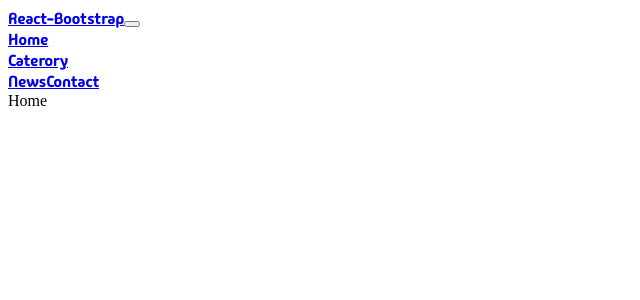
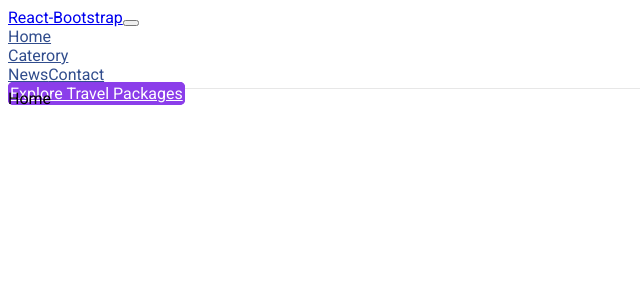
Before and after one commit to Noaman-Saleem-Portfolio/1-travel-app-MERN, a React app in the folder frontend/: page / in a window 1280 px wide. Shown: the top 300 px of the page, without its empty margins (0-640 px from the left). Built offline with nearby package versions, Linux system fonts and the light colour scheme; the HTML template or start-up script is replaced by a standard one.

Commit message:
Navbar cont

```diff
--- a/frontend/src/components/Header.tsx
+++ b/frontend/src/components/Header.tsx
@@ -7,7 +7,40 @@ import { Link } from "react-router-dom";
 const Header = () => {
   return (
     <header>
-      <Navbar expand="lg" className="bg-body-tertiary">
+      <Navbar expand="lg" className="">
+        <Container>
+          <Navbar.Brand href="#home">React-Bootstrap</Navbar.Brand>
+          <Navbar.Toggle aria-controls="basic-navbar-nav" />
+          <Navbar.Collapse
+            id="basic-navbar-nav"
+            className="justify-content-between"
+          >
+            <Nav className="">
+              <Link className="nav-link " to={"/"}>
+                Home
+              </Link>
+              <NavDropdown title="Caterory" id="basic-nav-dropdown">
+                <Link className="dropdown-item" to={"/"}>
+                  Action
+                </Link>
+              </NavDropdown>
+              <Link className="nav-link" to={"/news"}>
+                News
+              </Link>
+              <Link className="nav-link" to={"/contact"}>
+                Contact
+              </Link>
+            </Nav>
+            <Nav>
+              <Link className="nav-link explore-packages-btn" to={"/"}>
+                Explore Travel Packages
+              </Link>
+            </Nav>
+          </Navbar.Collapse>
+        </Container>
+      </Navbar>
+
+      {/* <Navbar expand="lg" className="bg-body-tertiary">
         <Container>
           <Navbar.Brand href="#home">React-Bootstrap</Navbar.Brand>
           <Navbar.Toggle aria-controls="basic-navbar-nav" />
@@ -38,7 +71,7 @@ const Header = () => {
             </Nav>
           </Navbar.Collapse>
         </Container>
-      </Navbar>
+      </Navbar> */}
     </header>
   );
 };
--- a/frontend/src/styles/_header.scss
+++ b/frontend/src/styles/_header.scss
@@ -1,10 +1,10 @@
 // @import url("https://fonts.googleapis.com/css2?family=Madimi+One&display=swap");
 
 // how to use locally downloaded font in css
-@font-face {
-  font-family: MadimiOne-Regular;
-  src: url("./fonts/MadimiOne-Regular.ttf");
-}
+// @font-face {
+//   font-family: MadimiOne-Regular;
+//   src: url("./fonts/MadimiOne-Regular.ttf");
+// }
 
 header {
   //   .explore-packages {
@@ -12,11 +12,36 @@ header {
   //     color: white !important;
   //     border-radius: 5px;
   //   }
-  font-family: "MadimiOne-Regular", sans-serif;
-  font-weight: 400;
+  // font-family: "MadimiOne-Regular", sans-serif;
+  // font-weight: 400;
 
-  .navbar-nav .nav-link.active,
-  .navbar-nav .nav-link.show {
-    color: #8b3eea;
+  // .navbar-nav .nav-link.active,
+  // .navbar-nav .nav-link.show {
+  //   color: #8b3eea;
+  // }
+
+  .navbar {
+    background-color: #ffffff;
+    height: 5rem;
+    border-bottom: 1.6px solid #e7e7e7;
+  }
+
+  .nav-link{
+    color: #314d8d;
+  }
+
+  .explore-packages-btn{
+    background-color: #8b3eea;
+    border-radius: 5px;
+    color: white;
+    border: 2px solid #8b3eea;
+
+    &:hover  {
+      background-color: #ffffff;
+      color: #2b2540;
+      padding: 7px 10px;
+      cursor: pointer;
+      transition: .4s all ease-in-out;
+    }
   }
 }
--- a/frontend/src/styles/app.scss
+++ b/frontend/src/styles/app.scss
@@ -1 +1,12 @@
+@import url('https://fonts.googleapis.com/css2?family=Roboto:ital,wght@0,100;0,300;0,400;0,500;0,700;0,900;1,100;1,300;1,400;1,500;1,700;1,900&display=swap');
+
 @import "header.scss";
+
+
+*{
+    // box-sizing: border-box;
+}
+
+body{
+    font-family: "Roboto", sans-serif;
+}
```
